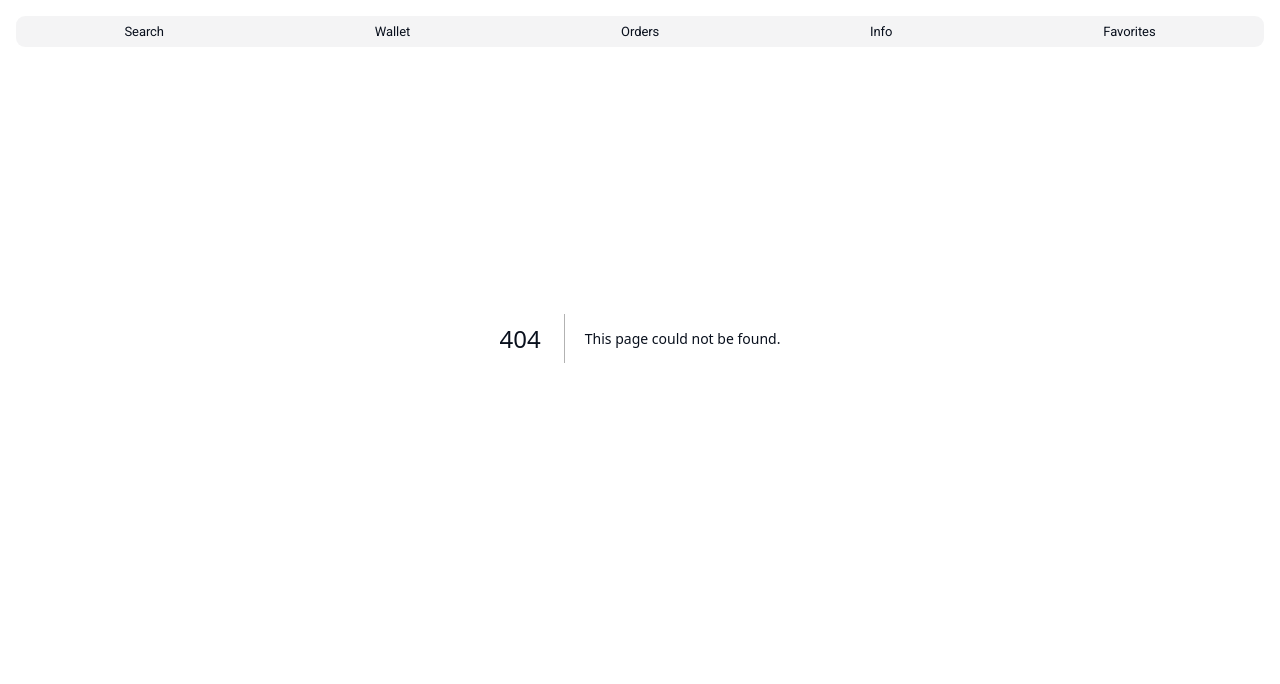
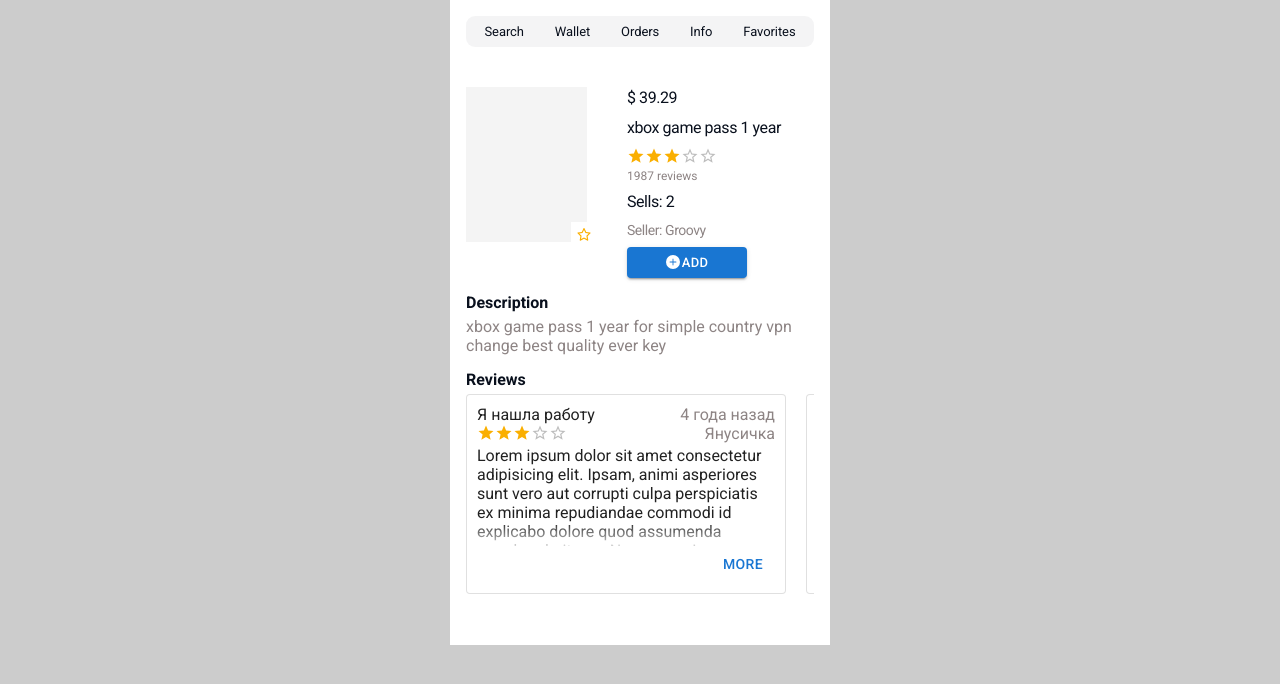
Before and after one commit to mihhha985/telegram-shop, a Next.js app: page /product/1 in a window 1280 px wide. Before the commit this address had no page. Shown: the top 684 px of the page. Built offline with nearby package versions, Linux system fonts and the light colour scheme.

Commit message:
add product page

```diff
--- a/app/globals.css
+++ b/app/globals.css
@@ -17,18 +17,18 @@
 }
 
 body{
-	background-color: #fff;
+	background-color: #ccc;
 	display: flex;
 	align-items: center;
 	justify-content: center;
-	min-width: 390px;
+	min-width: 380px;
 	min-height: 645px;
 }
 
 .layout{
 	background-color: #fff;
 	display: flex;
-	width: 100%;
+	width: 380px;
 	height: 645px;
 	flex-direction: column;
 	align-items: center;
@@ -44,7 +44,7 @@
 }
 
 .scroll{
-	overflow-y: scroll;
+	overflow-y: scroll!important;
 }
 
 .scroll::-webkit-scrollbar {
--- /dev/null
+++ b/app/product/[id]/page.module.scss
@@ -0,0 +1,105 @@
+.productContainer{
+	margin-top: 40px;
+
+	.itemBox{
+		display: flex;
+		column-gap: 40px;
+
+		.imageBox{
+			position: relative;
+			width: 121px;
+			height: 155px;
+			flex-shrink: 0;
+
+			.starBox{
+				padding: 5px;
+				background: #fff;
+				position: absolute;
+				bottom: -10px;
+				right: -10px;
+				cursor: pointer;
+			}
+		}
+
+		.itemCaption{
+			display: flex;
+			flex-direction: column;
+			row-gap: 8px;
+
+			 p{
+				font-size: 16px;
+				font-style: normal;
+				font-weight: 400;
+				line-height: 22px; /* 129.412% */
+				letter-spacing: -0.442px;
+				margin: 0;
+			}
+
+		 	h4{
+				font-size: 14px;
+				font-style: normal;
+				font-weight: 400;
+				line-height: 18px; /* 128.571% */
+				letter-spacing: -0.442px;
+				color: var(--second-text-color);
+				margin: 0;
+			}
+
+			.raitingBox{
+				text-align: left;
+
+				h6{
+					color: var(--second-text-color);
+					font-size: 12px;
+					font-weight: 400;
+				}
+			}
+		}
+	}
+
+	.descriptinBox{
+		margin-top: 15px;
+		p{
+			margin-top: 5px;
+			color: var(--second-text-color);
+		}
+	}
+
+	.reviewsBox{
+		position: relative;
+		width: 348px;
+		height: 220px;
+		overflow-x: scroll;
+		margin-top: 5px;
+
+		&.hidden{
+			overflow: hidden!important;
+		}
+
+		&::-webkit-scrollbar {
+			height: 10px;
+		}
+
+		&::-webkit-scrollbar-track {
+			border-radius: 8px;
+			-webkit-box-shadow: 5px 5px 5px -5px rgba(34, 60, 80, 0.4) inset;
+			background-color: #fcfcfc;
+		}
+
+		&::-webkit-scrollbar-thumb {
+			background-color: rgba(116, 116, 128, 0.2);
+			border-radius: 8px;
+		}
+
+		.reviewsContainer{
+			position: absolute;
+			display: flex;
+			column-gap: 20px;
+
+			.croppedText{
+				max-width: 160px;
+			}
+		}
+	}
+
+}
--- /dev/null
+++ b/app/product/[id]/page.tsx
@@ -0,0 +1,85 @@
+"use client"
+import { useState } from "react";
+import Rating from '@mui/material/Rating';
+import Button from '@mui/material/Button';
+import {Skeleton } from '@mui/material';
+import {AiOutlineStar, AiTwotoneStar} from "react-icons/ai";
+import {BsPlusCircleFill, BsDashCircleFill} from "react-icons/bs";
+import ReviewsItem from "@/component/reviewsItem/ReviewsItem";
+import cn from "classnames";
+import styles from "./page.module.scss";
+
+export default function Page({ params }: { params: { id: string } }) {
+	const [favorite, setFavorite] = useState<boolean>(true);
+	const [checked, setChecked] = useState<boolean>(false);
+	const [reviewsHidden, setReviewsHidden] = useState<boolean>(false);
+	console.log(params.id);
+  return(
+			<div className={styles.productContainer}>
+				<div className={styles.itemBox}>
+					<div className={styles.imageBox}>
+						<Skeleton
+							sx={{position:"absolute", top:0, left:0}}
+							variant="rectangular"
+							width={121}
+							height={155}
+						/>
+						<span
+							onClick={() => setFavorite(prev => !prev)}
+							className={styles.starBox}>
+							{favorite
+								?
+								<AiOutlineStar color="#faaf00" />
+								:
+								<AiTwotoneStar color="#faaf00" />
+							}
+						</span>
+					</div>
+					<div className={styles.itemCaption}>
+						<p>&#36; 39.29</p>
+						<p>xbox game pass 1 year </p>
+						<div className={styles.raitingBox}>
+							<Rating name="size-small" defaultValue={3} size="small" />
+							<h6>1987 reviews</h6>
+						</div>
+						<p>Sells: 2</p>
+						<h4>Seller: Groovy</h4>
+						{checked
+							?
+								<Button
+									sx={{display:'inline-flex', columnGap:'2px', width:"120px"}}
+									onClick={() => setChecked(false)}
+									variant="contained"
+									color="error"
+									size="small">
+									<BsDashCircleFill size={14} />
+									<span style={{position:"relative", top:"1px"}}>Remove</span>
+								</Button>
+							:
+								<Button
+									sx={{display:'inline-flex', columnGap:'2px', width:"120px"}}
+									onClick={() => setChecked(true)}
+									variant="contained"
+									size="small">
+									<BsPlusCircleFill size={14} />
+									<span style={{position:"relative", top:"1px"}}>Add</span>
+								</Button>
+						}
+					</div>
+				</div>
+				<div className={styles.descriptinBox}>
+					<h4>Description</h4>
+					<p>xbox game pass 1 year for simple country vpn change best quality ever key</p>
+				</div>
+				<h4 style={{marginTop:"15px"}}>Reviews</h4>
+				<div className={cn(styles.reviewsBox, {[styles.hidden]: reviewsHidden})}>
+					<div className={styles.reviewsContainer}>
+						<ReviewsItem heandler={setReviewsHidden} />
+						<ReviewsItem heandler={setReviewsHidden} />
+						<ReviewsItem heandler={setReviewsHidden} />
+						<ReviewsItem heandler={setReviewsHidden} />
+					</div>
+				</div>
+			</div>
+	)
+}
--- /dev/null
+++ b/component/reviewsItem/ReviewsItem.css
@@ -0,0 +1,28 @@
+.croppedText{
+	height: 100px;
+	overflow: hidden;
+	position: relative;
+}
+
+.croppedText::before{
+	content: "";
+	width: 100%;
+	height: 25px;
+	position: absolute;
+	bottom: 0;
+	left: 0;
+	background-image: linear-gradient(transparent, rgba(255,255,255,.8));
+}
+
+.croppedTextFull{
+	height: auto;
+	overflow: hidden;
+	position: relative;
+}
+
+.reviewsCard{
+	padding:10px;
+	width:320px;
+	height:200px;
+	overflow:hidden;
+}
--- /dev/null
+++ b/component/reviewsItem/ReviewsItem.tsx
@@ -0,0 +1,47 @@
+"use client";
+import {useState} from "react";
+import {Card, Grid, Button} from '@mui/material';
+import Rating from '@mui/material/Rating';
+import './ReviewsItem.css';
+
+function ReviewsItem({heandler}: {heandler: Function}) {
+
+	const [isFull, setIsFull] = useState<boolean>(false);
+
+	return (
+		<Card
+			variant="outlined"
+			className={isFull ? "scroll reviewsCard" : "reviewsCard"}
+			>
+			<Grid display="flex" justifyContent="space-between">
+				<div>
+					<p>Я нашла работу</p>
+					<Rating name="size-small" defaultValue={3} size="small" />
+				</div>
+				<div style={{textAlign:"right", color:"#8d8484"}}>
+					<p>4 года назад</p>
+					<p>Янусичка</p>
+				</div>
+			</Grid>
+			<p className={isFull ? "croppedTextFull" : "croppedText"}>
+				Lorem ipsum dolor sit amet consectetur adipisicing elit. Ipsam, animi asperiores sunt vero aut corrupti
+				culpa perspiciatis ex minima repudiandae commodi id explicabo dolore quod assumenda reprehenderit eos. Non, porro.
+				Lorem ipsum dolor sit amet consectetur adipisicing elit. Ipsam, animi asperiores sunt vero aut corrupti
+				culpa perspiciatis ex minima repudiandae commodi id explicabo dolore quod assumenda reprehenderit eos. Non, porro.
+				Lorem ipsum dolor sit amet consectetur adipisicing elit. Ipsam, animi asperiores sunt vero aut corrupti
+				culpa perspiciatis ex minima repudiandae commodi id explicabo dolore quod assumenda reprehenderit eos. Non, porro.
+				Lorem ipsum dolor sit amet consectetur adipisicing elit. Ipsam, animi asperiores sunt vero aut corrupti
+				culpa perspiciatis ex minima repudiandae commodi id explicabo dolore quod assumenda reprehenderit eos. Non, porro.
+			</p>
+			<Button
+				onClick={() => {
+					setIsFull(prev => !prev);
+					heandler(!isFull);
+				}}
+				sx={{float:"right"}}
+				variant="text">{isFull ? 'less' : 'more'}</Button>
+		</Card>
+	);
+}
+
+export default ReviewsItem;
--- a/component/searchItem/SearchItem.module.css
+++ b/component/searchItem/SearchItem.module.css
@@ -3,6 +3,11 @@
 	border-bottom: 1px solid var(--border-color);
 	padding:10px 10px 10px 0;
 	gap: 10px;
+	cursor: pointer;
+}
+
+.itemBox:hover{
+	background: rgba(0,0,0,.02);
 }
 
 .itemBox > .imageBox{
```
Also changed, not shown: app/page.tsx (+9 -9 lines), component/searchItem/SearchItem.tsx (+6 -2 lines).
